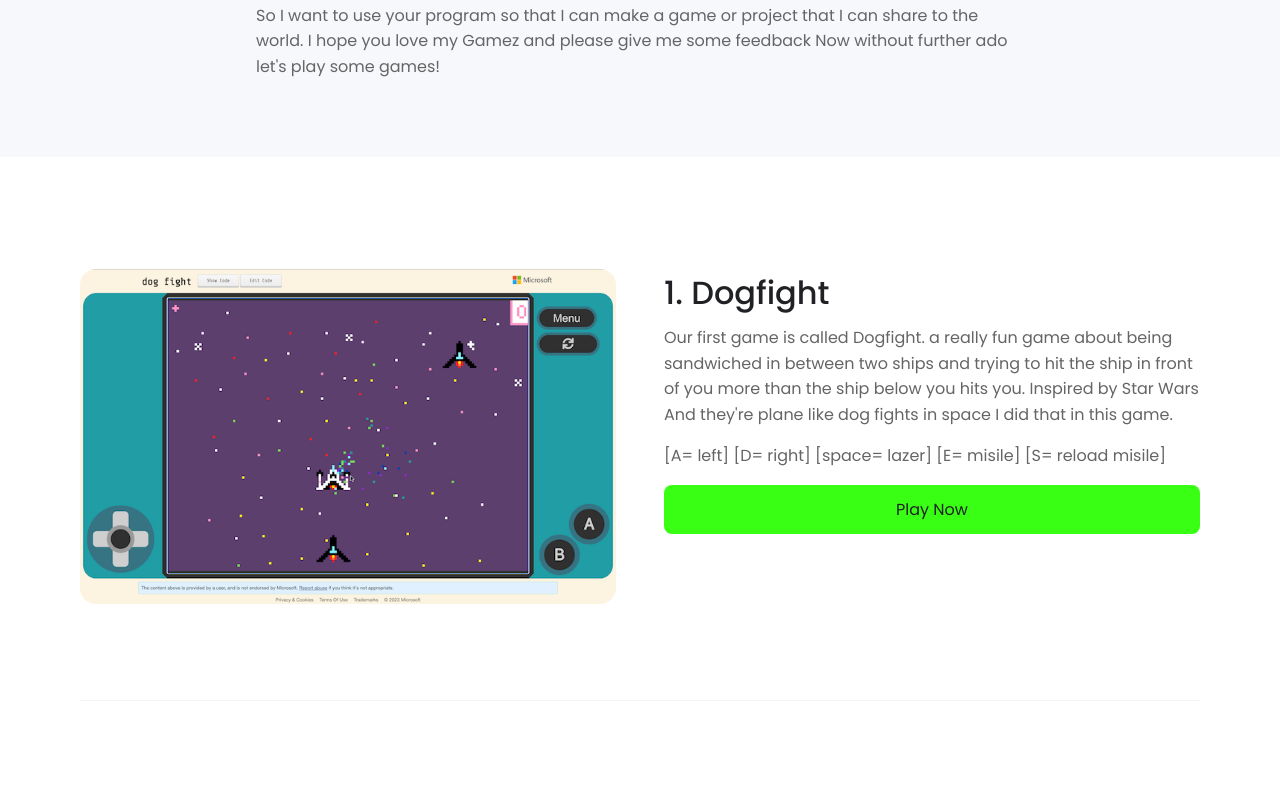
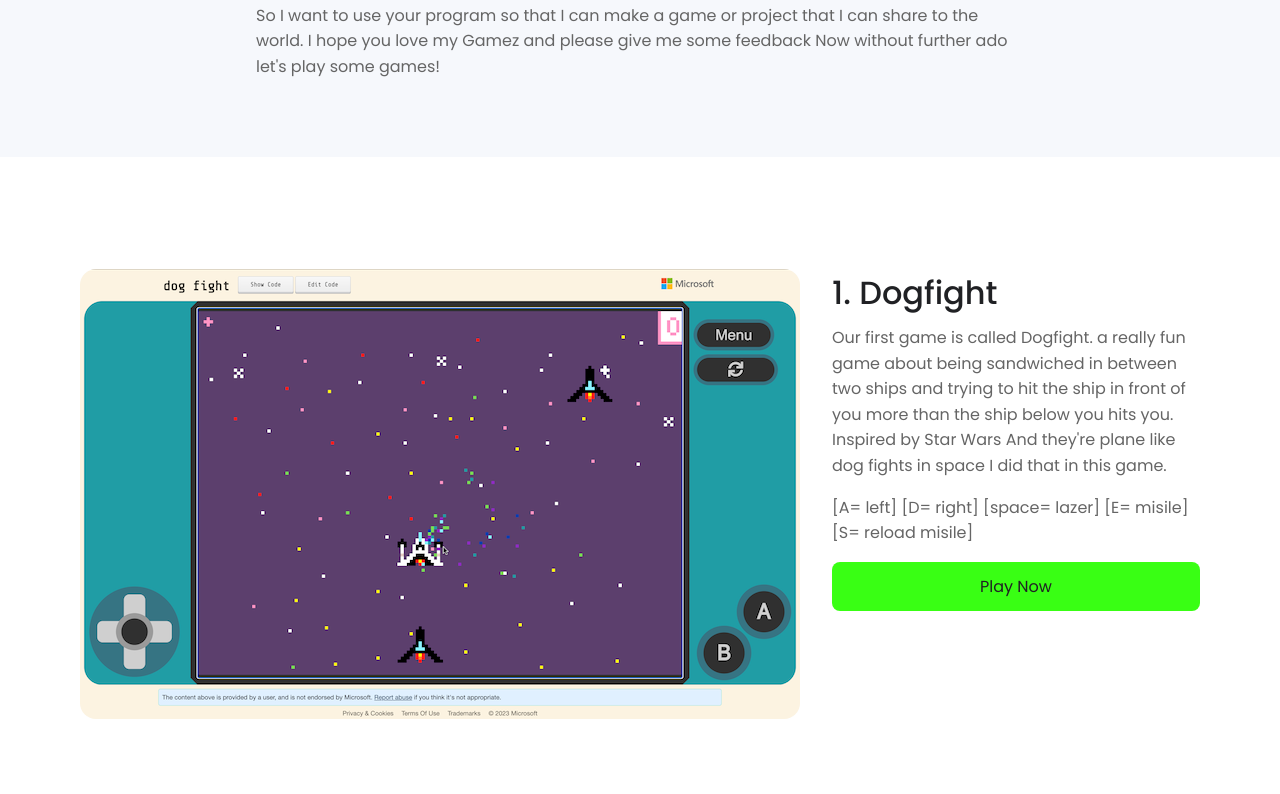
Before and after one commit to jeffclaybrook/cryptek_gamez, a plain HTML site: page index.html in a window 1280 px wide. Shown: the part 643-1437 px from the top of the page. Drawn offline with Linux system fonts and the light colour scheme; a script that the page names is missing.

Commit message:
Add files via upload

```diff
--- a/style.css
+++ b/style.css
@@ -55,10 +55,11 @@ main {
  padding: 1em;
 }
 
-/* Sets the display to grid with a 48px (3 * 16px) gap, a max  */
+/* Sets the display to flex with a flex direction of column and a 32px (2em * 16px) gap, a max width of 1120px (70em * 16px)  */
 section {
- display: grid;
- gap: 3em;
+ display: flex;
+ flex-direction: column;
+ gap: 2em;
  max-inline-size: 70em;
  padding-block: 6em;
  margin-inline: auto;
@@ -70,20 +71,21 @@ section:last-of-type {
  border-block-end: none;
 }
 
-/*  */
+/* Sets the display to block and width to 100% so that it covers the entire width of its parent container */
 section img {
  display: block;
  border-radius: 1em;
- inline-size: 100%;
  order: 0;
 }
 
+/* Sets the display to flex with a flex direction of column */
 article {
  display: flex;
  flex-direction: column;
  order: 1;
 }
 
+/* Sets the font size, font weight, and font color and adds an 8px (.5rem * 16px) margin to the bottom */
 article h2 {
  font-size: 2em;
  font-weight: 500;
@@ -91,14 +93,16 @@ article h2 {
  margin-block-end: .5rem;
 }
 
+/* Sets the font color and line height and adds a 16px (1em * 16px) margin to the bottom of each p element */
 article p {
  color: #656565;
  margin-block-end: 1em;
  line-height: 1.6;
 }
 
+/* Sets the display to flex and aligns the a element vertically and horizontally centered, sets the color and background color, adds 12px (.75em * 16px) vertical padding and 20px (1.25em * 16px) horizontal padding, a border radius of 8px (.5em * 16px), and a 250 millisecond transition (see below) when hovering over the link */
 article a {
- display: inline-flex;
+ display: flex;
  align-items: center;
  justify-content: center;
  padding: .75em 1.25em;
@@ -108,23 +112,29 @@ article a {
  transition: 250ms ease;
 }
 
+/* Sets the background color to a slightly different neon green when hovering over the a element */
 article a:hover {
  background: #25c509;
 }
 
+/* Sets the background and adds 48px (3em * 16px) padding to the footer element */
 footer {
  background: #f6f8fc;
  padding: 3em;
 }
 
+/* Sets the text alignment, font size, and font color of the footer p element */
 footer p {
  text-align: center;
  font-size: .875em;
+ color: #202124;
 }
 
+/* This is a media query that conditionally styles elements when the screen is at least 992px wide */
 @media screen and (min-width: 992px) {
+ /* When the screen is greater than 992px, the section flex direction changes to row */
  section {
-  grid-template-columns: repeat(2, 1fr);
+  flex-direction: row;
  }
 
  section img {
```
